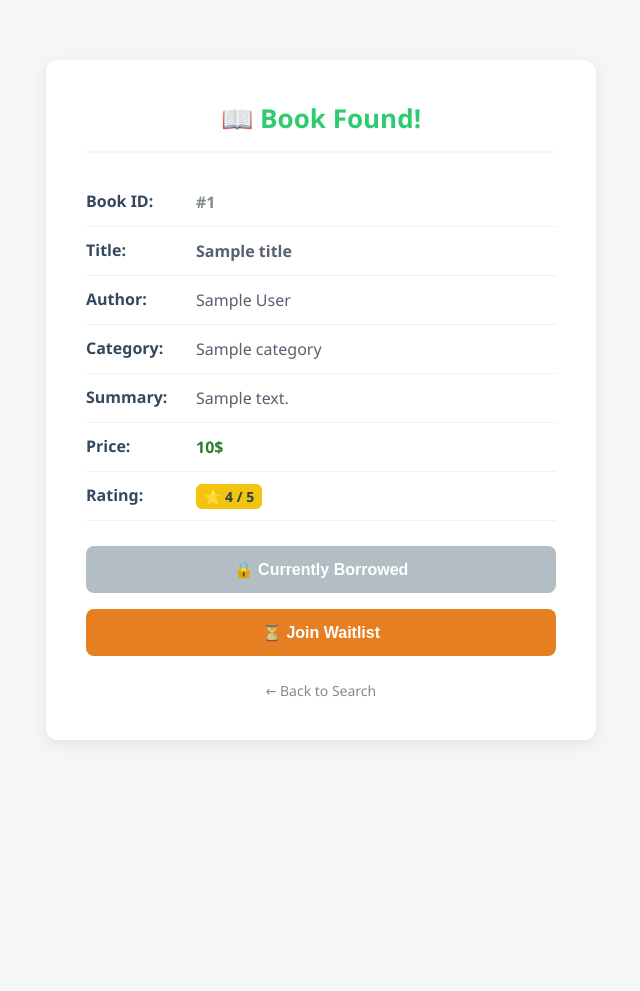
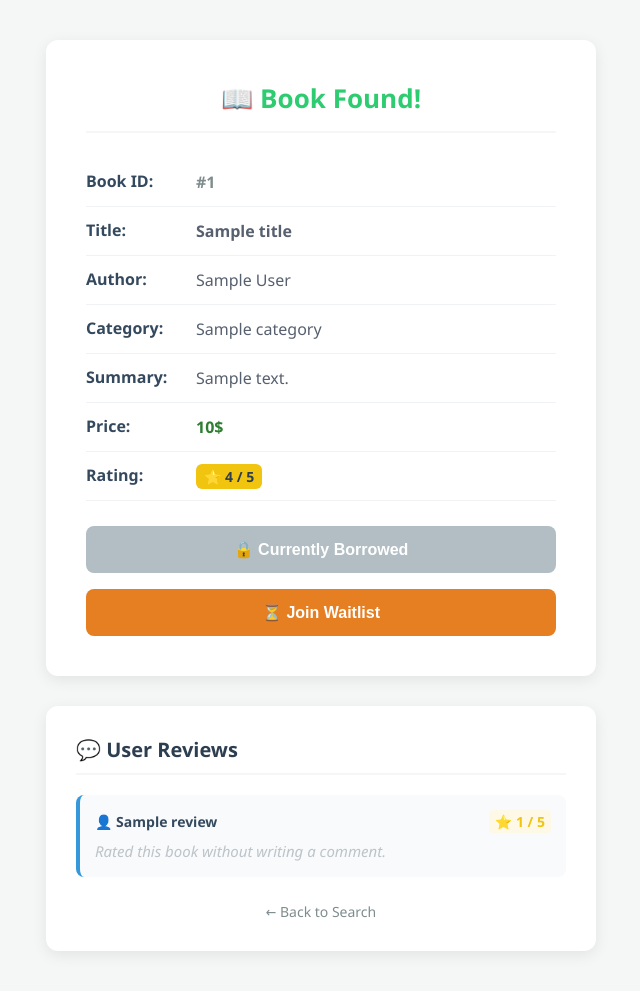
Before and after one commit to noarazlan/library_project, a FastAPI app: template templates/book_details.html in a window 1280 px wide. Shown: the whole page, without its empty margins (319-959 px from the left). Before the commit the page ends 741 px from the top, so only its background shows below. Run offline with FastAPI, Linux system fonts and the light colour scheme; the template is opened without the code that fills it: most values are stand-ins (such as "Sample title", 1, 10 or a date in 2020).

Commit message:
add comments

```diff
--- a/templates/book_details.html
+++ b/templates/book_details.html
@@ -4,7 +4,6 @@
     <meta charset="UTF-8">
     <title>Digital Library - Book Details</title>
     <style>
-
         body {
             font-family: 'Segoe UI', Tahoma, Geneva, Verdana, sans-serif;
             background-color: #f4f7f6;
@@ -19,7 +18,6 @@
             box-sizing: border-box;
         }
 
-
         .book-card {
             background-color: white;
             padding: 40px;
@@ -28,6 +26,7 @@
             max-width: 550px;
             width: 100%;
             box-sizing: border-box;
+            margin-bottom: 30px; /* Space between book card and reviews */
         }
 
         .book-card h1 {
@@ -39,7 +38,6 @@
             border-bottom: 2px solid #f4f7f6;
             padding-bottom: 15px;
         }
-
 
         .info-row {
             display: flex;
@@ -65,7 +63,6 @@
             line-height: 1.5;
         }
 
-
         .id-value {
             color: #7f8c8d;
             font-weight: 600;
@@ -85,14 +82,12 @@
             font-size: 14px;
         }
 
-
         .actions-container {
             margin-top: 25px;
             display: flex;
             flex-direction: column;
             gap: 12px;
         }
-
 
         .purchase-btn {
             width: 100%;
@@ -143,7 +138,6 @@
             transform: translateY(-2px);
         }
 
-
         .success-box {
             background-color: #e3f2fd;
             border-left: 5px solid #2196f3;
@@ -157,6 +151,73 @@
             text-align: left;
         }
 
+        /* NEW: Styles for the User Reviews Section */
+        .reviews-container {
+            background-color: white;
+            padding: 30px;
+            border-radius: 12px;
+            box-shadow: 0 4px 15px rgba(0, 0, 0, 0.08);
+            max-width: 550px;
+            width: 100%;
+            box-sizing: border-box;
+        }
+
+        .reviews-container h2 {
+            margin-top: 0;
+            color: #2c3e50;
+            font-size: 20px;
+            border-bottom: 2px solid #f4f7f6;
+            padding-bottom: 10px;
+            margin-bottom: 20px;
+        }
+
+        .review-card {
+            background-color: #f8fafc;
+            padding: 15px;
+            border-radius: 8px;
+            margin-bottom: 15px;
+            border-left: 4px solid #3498db;
+        }
+
+        .review-card:last-child {
+            margin-bottom: 0;
+        }
+
+        .review-header {
+            display: flex;
+            justify-content: space-between;
+            align-items: center;
+            margin-bottom: 8px;
+            font-size: 14px;
+        }
+
+        .reviewer-name {
+            font-weight: bold;
+            color: #34495e;
+        }
+
+        .review-stars {
+            background-color: #fef9e7;
+            color: #f1c40f;
+            padding: 2px 6px;
+            border-radius: 4px;
+            font-weight: bold;
+        }
+
+        .review-text {
+            color: #57606f;
+            font-size: 15px;
+            line-height: 1.4;
+            font-style: italic;
+            margin: 0;
+        }
+
+        .no-reviews {
+            color: #95a5a6;
+            font-style: italic;
+            text-align: center;
+            margin: 0;
+        }
 
         .back-link {
             display: block;
@@ -231,6 +292,30 @@
                 ℹ️ {{ message }}
             </div>
         {% endif %}
+    </div>
+
+    <div class="reviews-container">
+        <h2>💬 User Reviews</h2>
+
+        {% if reviews %}
+            {% for review in reviews %}
+                <div class="review-card">
+                    <div class="review-header">
+                        <span class="reviewer-name">👤 {{ review[2] }}</span>
+                        <span class="review-stars">⭐ {{ review[0] }} / 5</span>
+                    </div>
+                    <p class="review-text">
+                        {% if review[1] and review[1].strip() %}
+                            "{{ review[1] }}"
+                        {% else %}
+                            <span style="color: #bdc3c7;">Rated this book without writing a comment.</span>
+                        {% endif %}
+                    </p>
+                </div>
+            {% endfor %}
+        {% else %}
+            <p class="no-reviews">No reviews for this book yet. Be the first to review it!</p>
+        {% endif %}
 
         <a href="http://127.0.0.1:8000/books" class="back-link">← Back to Search</a>
     </div>
```
Also changed, not shown: routers/books.py (+18 -10 lines), library.db, routers/loans.py (line endings or trailing spaces).
